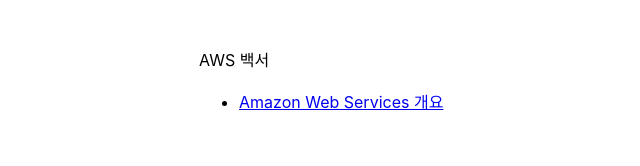
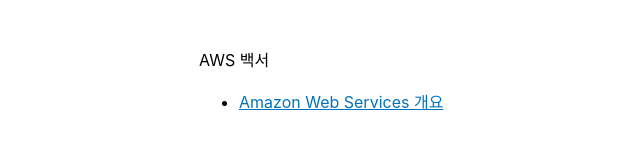
Before and after one commit to dohnald/aws-whitepaper, a plain HTML site: page index.html in a window 1280 px wide. Shown: the whole page, without its empty margins (41-681 px from the left). Drawn offline with Linux system fonts and the light colour scheme.

Commit message:
update a color

```diff
--- a/style.css
+++ b/style.css
@@ -10,6 +10,10 @@
 }
 ul, ol, p {
 	line-height:1.6rem;
+}
+
+a {
+	color: #0073bb;
 }
 
 code {
```
